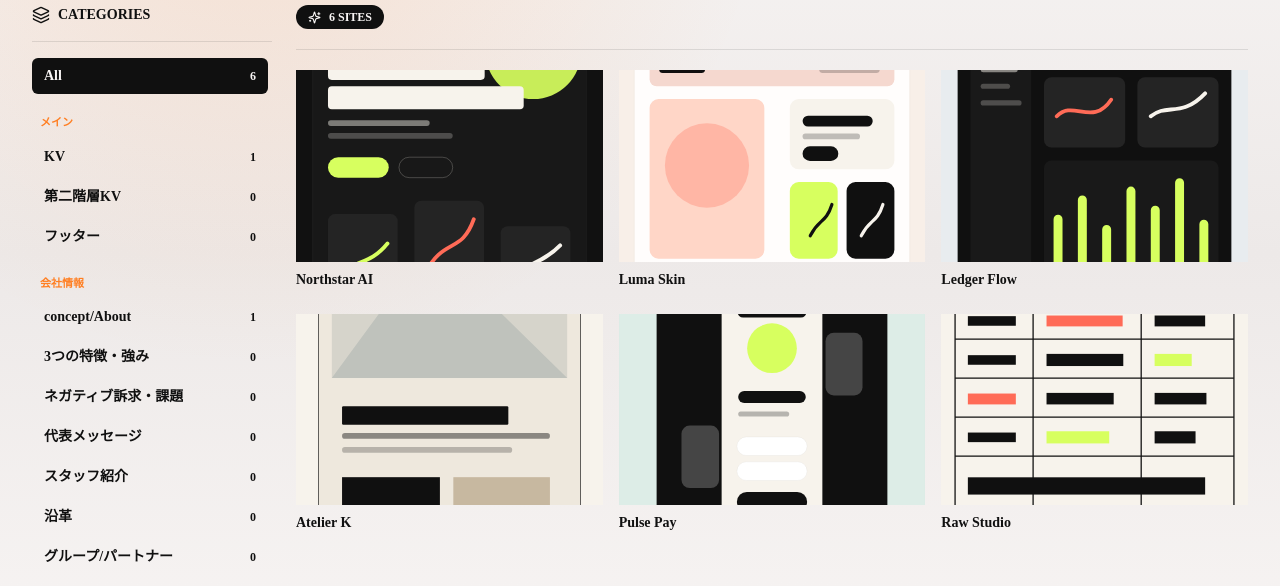
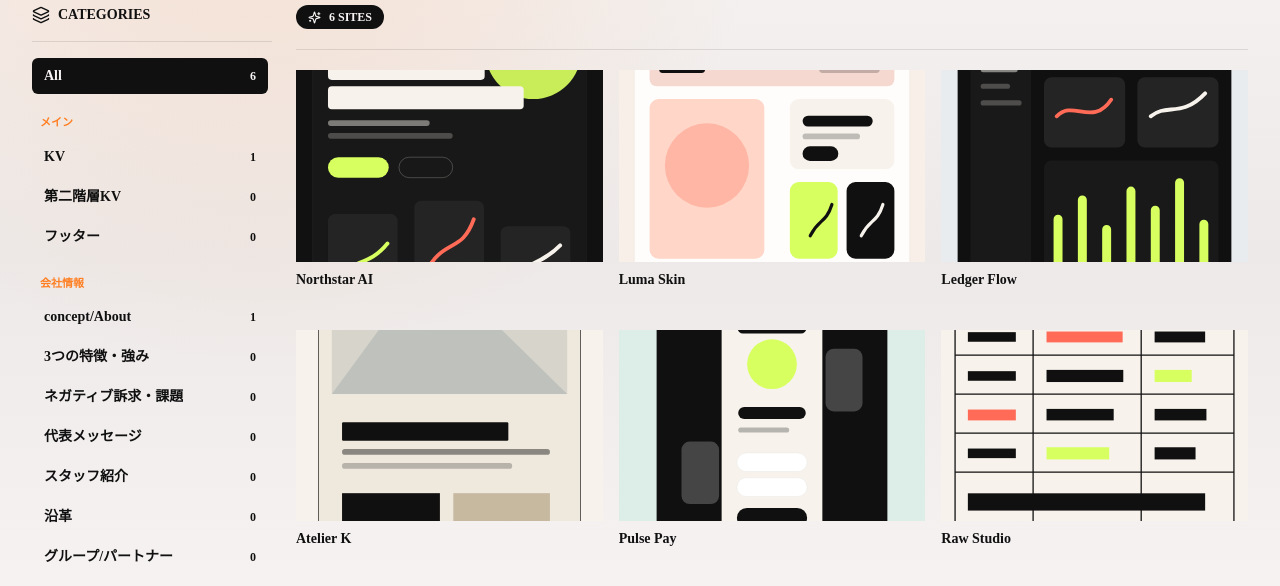
Before and after one commit to design-dolphins/SWATCH-Gallery, a Next.js app: page / in a window 1280 px wide. Shown: the part 146-732 px from the top of the page. Built offline with nearby package versions, Linux system fonts and the light colour scheme; no server answers; the database is empty.

Commit message:
design: サイドバー色調整

```diff
--- a/components/GalleryPage.tsx
+++ b/components/GalleryPage.tsx
@@ -215,7 +215,7 @@
           </div>
 
           {displayItems.length > 0 ? (
-            <div className="grid grid-cols-1 gap-4 sm:grid-cols-2 lg:grid-cols-3">
+            <div className="grid grid-cols-1 gap-x-4 gap-y-8 sm:grid-cols-2 lg:grid-cols-3">
               {displayItems.map((item) => (
                 <div
                   key={
```
